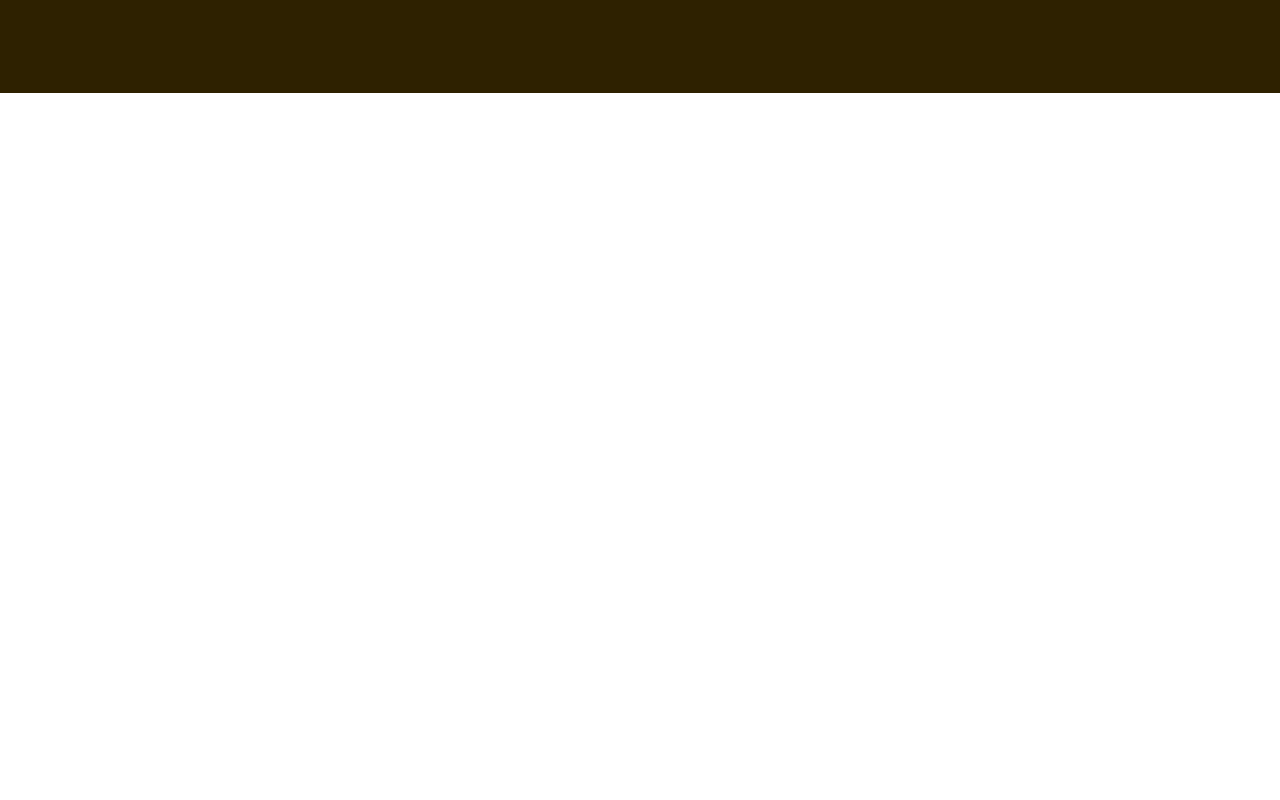
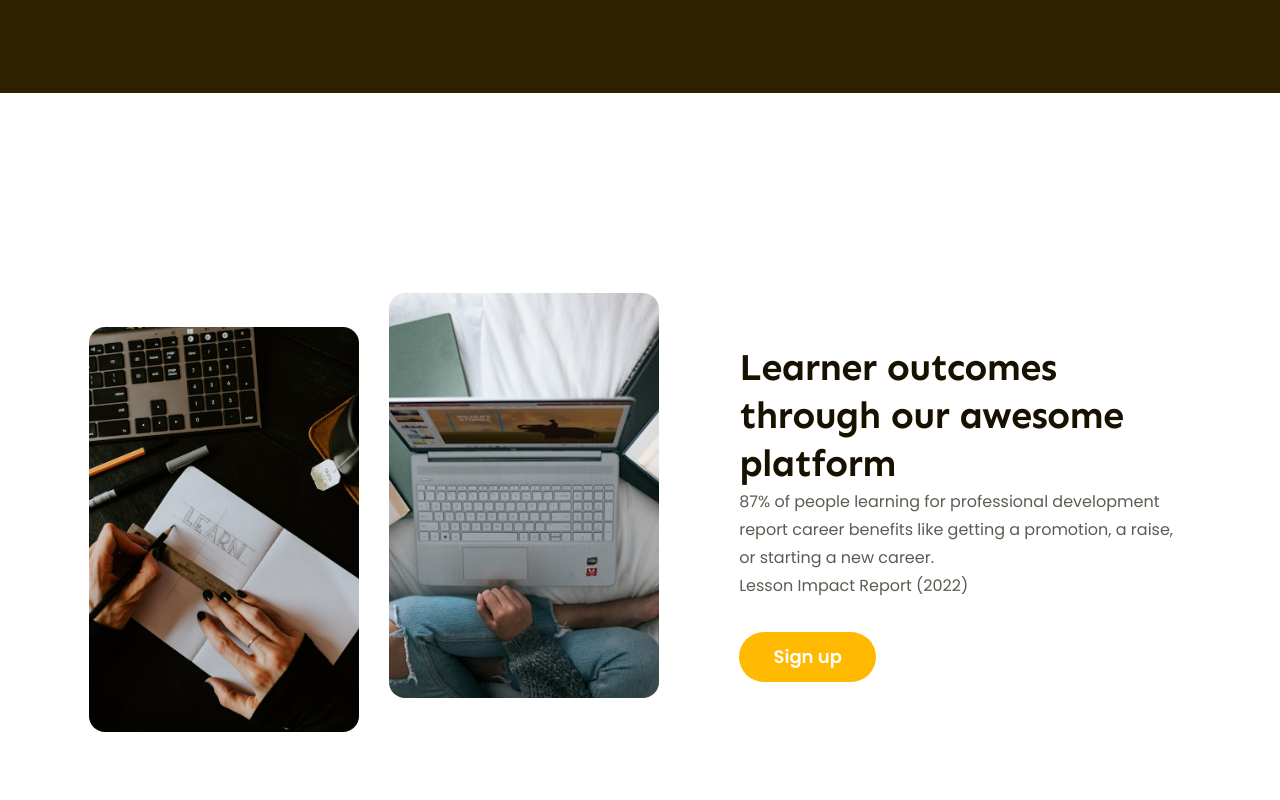
Before and after one commit to ViTrungDev/learning-landing-page, a plain HTML site: page index.html in a window 1280 px wide. Shown: the part 2262-3062 px from the top of the page. Drawn offline with Linux system fonts and the light colour scheme.

Commit message:
code phần features

```diff
--- a/assets/css/style.css
+++ b/assets/css/style.css
@@ -468,3 +468,44 @@ a {
   font-style: italic;
   line-height: 1.54; /* 153.846% */
 }
+/* ================= features =============== */
+.features {
+  padding: 65px;
+  margin-top: 135px;
+}
+.features .body {
+  display: flex;
+  justify-content: space-between;
+}
+.features .images {
+  display: flex;
+  gap: 30px;
+}
+.features .images img {
+  width: 270px;
+  height: 405px;
+  border-radius: 16px;
+  object-fit: cover; /* tránh vỡ ảnh*/
+}
+.features .images .lower {
+  margin-top: 34px;
+}
+.features .content {
+  width: 41%; /* 470 /1170 */
+  /* căn theo chiều ngang */
+  display: flex;
+  flex-direction: column;
+  justify-content: center;
+}
+.features .content .desc {
+  color: #5f5b53;
+  font-size: 1.6rem;
+  line-height: 1.75; /* 175% */
+}
+.features .content .cta-btn {
+  margin-top: 32px;
+  width: 137px;
+  height: 50px;
+  flex-shrink: 0;
+  background-color: var(--color-btn);
+}
--- a/index.html
+++ b/index.html
@@ -352,6 +352,31 @@
           </div>
         </div>
       </div>
+      <!-- features -->
+      <div class="features">
+        <div class="main-content">
+          <div class="body">
+            <!-- left -->
+            <div class="images">
+              <img class="lower" src="./assets/img/learn1.jpg" alt="learn 1" />
+              <img src="./assets/img/learn2.jpg" alt="learn 2" />
+            </div>
+            <!-- right -->
+            <div class="content">
+              <h2 class="heading-lv2">
+                Learner outcomes through our awesome platform
+              </h2>
+              <p class="desc">
+                87% of people learning for professional development report
+                career benefits like getting a promotion, a raise, or starting a
+                new career.
+              </p>
+              <p class="desc">Lesson Impact Report (2022)</p>
+              <a href="#!" class="btn cta-btn">Sign up</a>
+            </div>
+          </div>
+        </div>
+      </div>
     </main>
   </body>
 </html>
```
Also changed, not shown: assets/img/learn1.jpg (added), assets/img/learn2.jpg (added).
